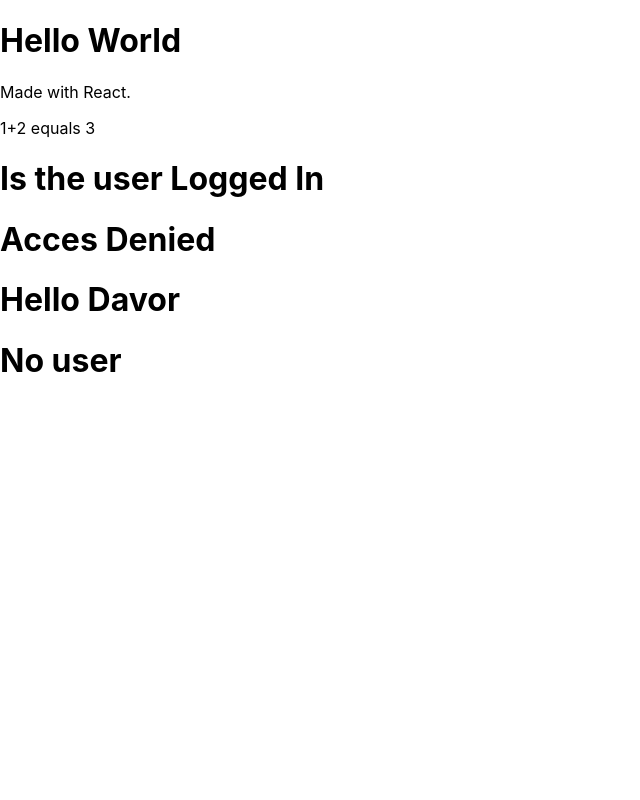
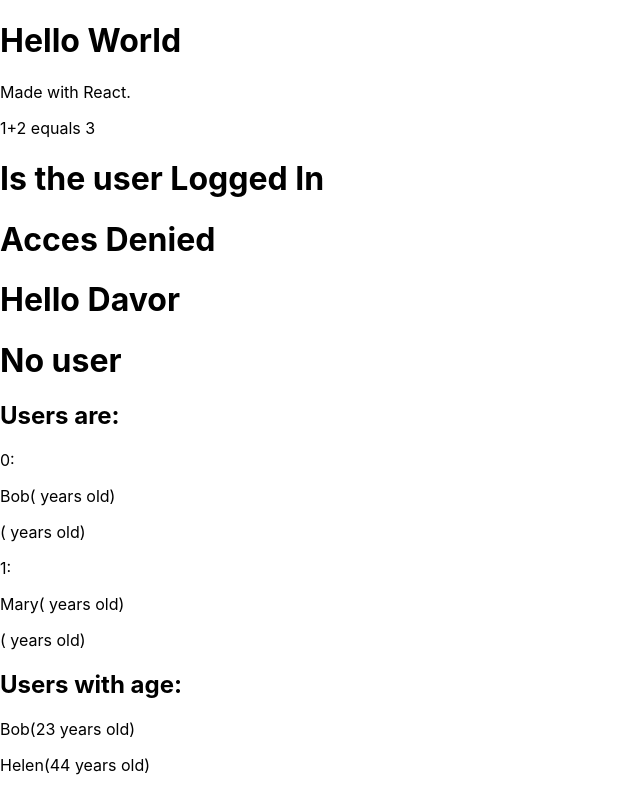
Before and after one commit to DavorPavits/CITS_FrontEnd, a React (Create React App) app: page / in a window 1280 px wide. Shown: the whole page, without its empty margins (0-640 px from the left). Built offline with nearby package versions, Linux system fonts and the light colour scheme.

Commit message:
Cerate an Array Of Users

```diff
--- a/src/App.js
+++ b/src/App.js
@@ -28,7 +28,21 @@ function Greeter({children , message}){
   );
 }
 
+function User({name, age}){
+  return <p>{name}({age} years old)</p>
+}
+
 function App(){
+  let users = [
+    <User name="Bob"/>,
+    <User name = "Mary"/>
+  ];
+
+  let userobjects = [
+    { name:"Bob", age:23},
+    { name:"Helen", age:44},
+  ]
+
   return (
     <div>
       <h1>Hello World</h1>
@@ -39,6 +53,13 @@ function App(){
         <Greet user="Davor"/>
         <Greet />
       </Greeter>
+
+      <h2>Users are:</h2>
+      {users.map((u,i) => <>{i}: <User name={u}/> </>)}
+
+      <h2>Users with age:</h2>
+      {userobjects.map((u)=> <><User name={u.name}
+                                      age={u.age}/></>)}
     </div>
   );
 }
```
